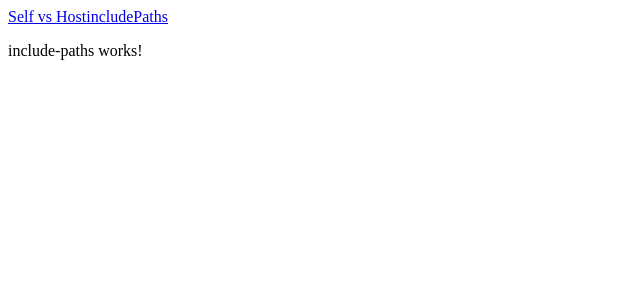
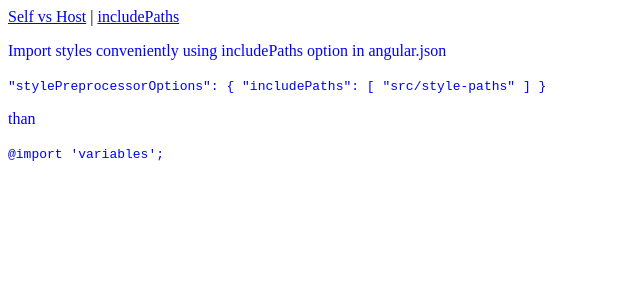
Before and after one commit to lsst25/angular-playground, an Angular app: page /include-paths in a window 1280 px wide. Shown: the top 300 px of the page, without its empty margins (0-640 px from the left). Built offline with nearby package versions, Linux system fonts and the light colour scheme.

Commit message:
feat: add a description contetnt to the include-paths page

```diff
--- a/angular.json
+++ b/angular.json
@@ -32,6 +32,9 @@
             "styles": [
               "src/styles.css"
             ],
+            "stylePreprocessorOptions": {
+              "includePaths": ["src/styles"]
+            },
             "scripts": []
           },
           "configurations": {
@@ -99,6 +102,9 @@
             "styles": [
               "src/styles.css"
             ],
+            "stylePreprocessorOptions": {
+              "includePaths": ["src/style-paths"]
+            },
             "scripts": []
           }
         }
--- a/src/app/app.component.html
+++ b/src/app/app.component.html
@@ -1,5 +1,6 @@
 <nav>
   <a routerLink="self-vs-host">Self vs Host</a>
+  |
   <a routerLink="include-paths">includePaths</a>
 </nav>
 <router-outlet></router-outlet>
--- a/src/app/include-paths/include-paths.component.html
+++ b/src/app/include-paths/include-paths.component.html
@@ -1 +1,14 @@
-<p>include-paths works!</p>
+<p>
+  Import styles conveniently using includePaths option in angular.json
+</p>
+<code>
+  "stylePreprocessorOptions": &#123;
+  "includePaths": [
+    "src/style-paths"
+  ]
+  }
+</code>
+<p>than</p>
+<code>
+  @import 'variables';
+</code>
--- /dev/null
+++ b/src/app/include-paths/include-paths.component.scss
@@ -0,0 +1,5 @@
+@import "variables";
+
+:host {
+  color: $main-color;
+}
--- a/src/app/include-paths/include-paths.component.ts
+++ b/src/app/include-paths/include-paths.component.ts
@@ -3,7 +3,7 @@ import { Component, OnInit } from '@angular/core';
 @Component({
   selector: 'app-include-paths',
   templateUrl: './include-paths.component.html',
-  styleUrls: ['./include-paths.component.css']
+  styleUrls: ['./include-paths.component.scss']
 })
 export class IncludePathsComponent implements OnInit {
 
--- /dev/null
+++ b/src/styles/variables.scss
@@ -0,0 +1 @@
+$main-color: blue;
```
Also changed, not shown: src/app/include-paths/include-paths.component.css (deleted).
